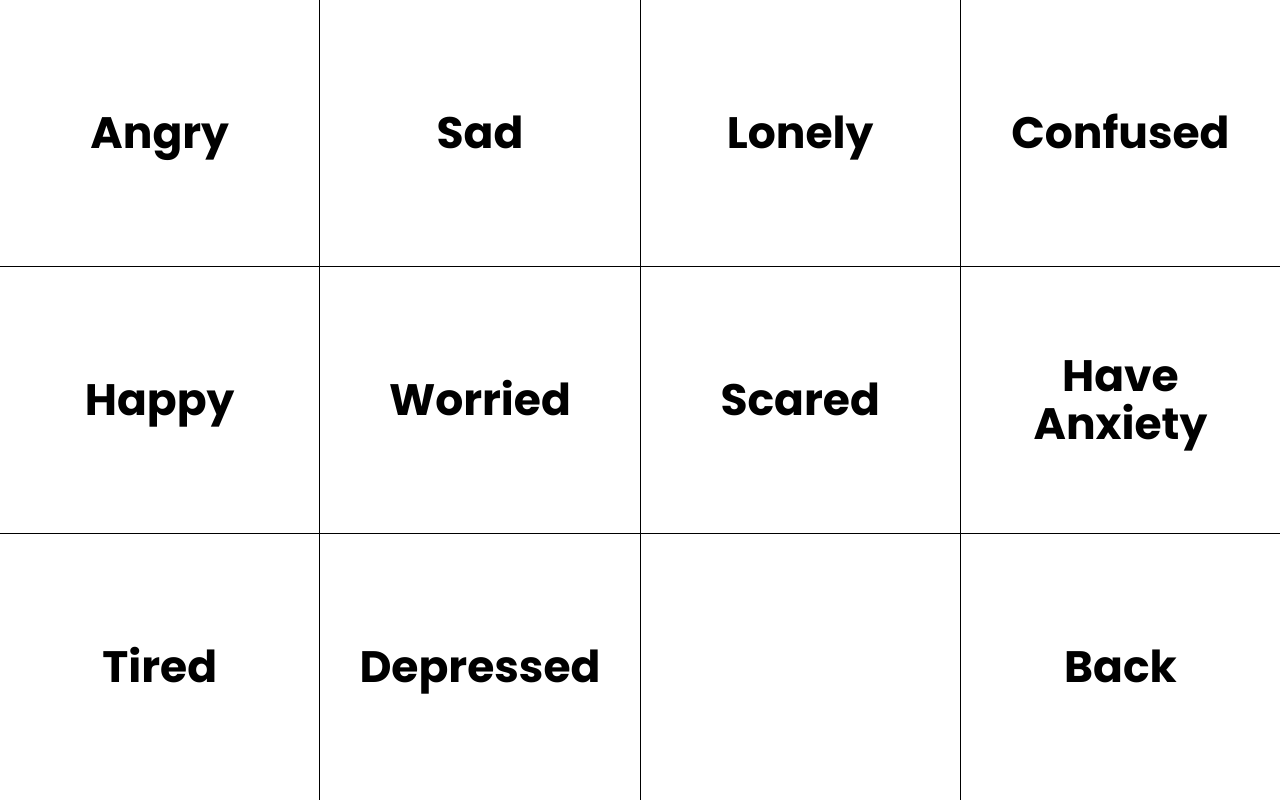
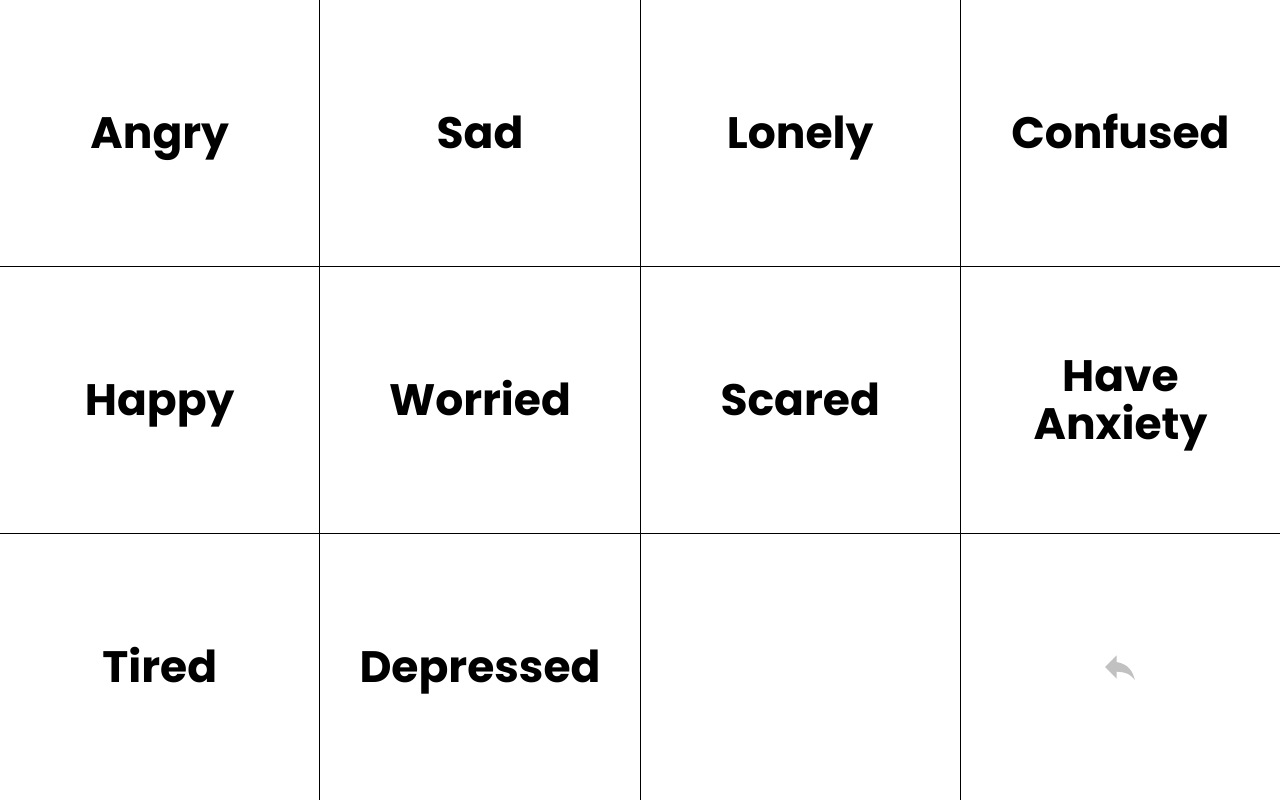
Before and after one commit to spreakfark/Aphasia-App, a SvelteKit app: page /emotions in a window 1280 px wide. Built offline with nearby package versions, Linux system fonts and the light colour scheme.

Commit message:
adds back icon buttons

```diff
--- a/src/routes/emotions/+page.svelte
+++ b/src/routes/emotions/+page.svelte
@@ -1,5 +1,5 @@
 <script>
-
+import BackIcon from "$lib/back-icon.svelte";
 import Tile from "$lib/tile.svelte";
 
 </script>
@@ -15,5 +15,5 @@ import Tile from "$lib/tile.svelte";
 	<Tile>Tired</Tile>
 	<Tile>Depressed</Tile>
 	<Tile disabled></Tile>
-	<Tile href="/">Back</Tile>
+	<Tile href="/"><BackIcon /></Tile>
 </div>
--- a/src/routes/yes-no/+page.svelte
+++ b/src/routes/yes-no/+page.svelte
@@ -1,9 +1,11 @@
 <script>
-import Tile from "$lib/tile.svelte";
-
+	import BackIcon from '$lib/back-icon.svelte';
+	import Tile from '$lib/tile.svelte';
 </script>
 
-<a class="back" href="/">Back</a>
+<a class="back" href="/">
+    <BackIcon />
+</a>
 <div class="yes-no-page grid">
 	<Tile class="big">Yes</Tile>
 	<Tile class="big">No</Tile>
@@ -21,8 +23,8 @@ import Tile from "$lib/tile.svelte";
 
 	.back {
 		position: absolute;
-        top: 20px;
-        left: 20px;
+		top: 2vw;
+		left: 2vw;
 		z-index: 10;
 	}
 </style>
```
Lines whose indentation alone changed are shown as unchanged.
